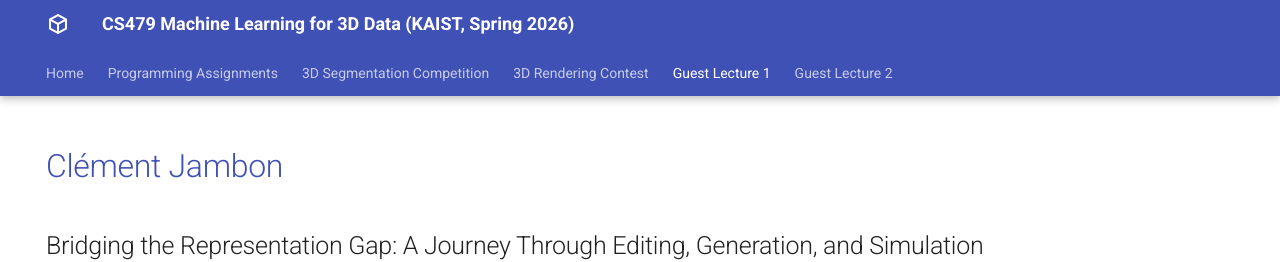
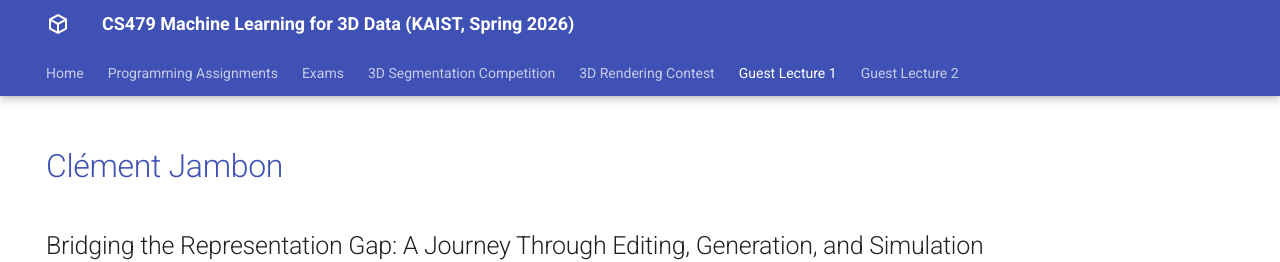
Before and after one commit to mhsung/kaist-cs479-spring-2026, an MkDocs documentation site: the page built from docs/guest-lecture-clement-jambon.md, in a window 1280 px wide. Shown: the top 262 px of the page. Built offline with MkDocs 1.6.1 and Material for MkDocs 9.7.7, drawn with Linux system fonts in a browser that asks for light colours.

Commit message:
Updated.

```diff
--- a/mkdocs.yml
+++ b/mkdocs.yml
@@ -37,6 +37,7 @@ copyright: Copyright &copy; 2026 Minhyuk Sung
 nav:
   - Home: index.md
   - Programming Assignments: programming-assignments.md
+  - Exams: exams.md
   - 3D Segmentation Competition: 3d-segmentation-competition.md
   - 3D Rendering Contest: 3d-rendering-contest.md
   - Guest Lecture 1: guest-lecture-clement-jambon.md
```
